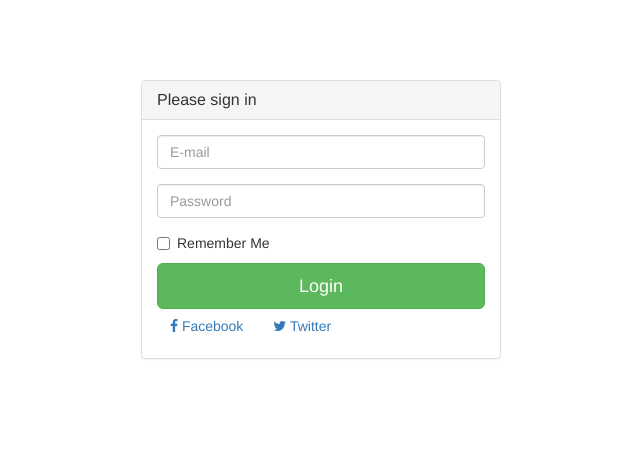
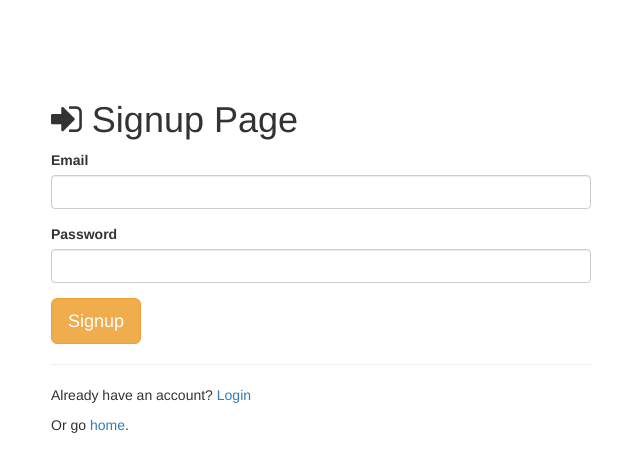
Before and after one commit to mmeisels/NSW-Transport-Maps, a Node server app: template views/signup.ejs in a window 1280 px wide. Shown: the top 472 px of the page, without its empty margins (319-959 px from the left). Run offline with Node 20, Linux system fonts and the light colour scheme; the template is opened without the code that fills it, so the values that code supplies are empty; some libraries are stand-ins or nearby versions.

Commit message:
Changed Sign In Screen

```diff
--- a/views/signup.ejs
+++ b/views/signup.ejs
@@ -2,7 +2,7 @@
 <!doctype html>
 <html>
 <head>
-	<title>Login Page</title>
+	<title>Node Authentication</title>
 	<link rel="stylesheet" href="//netdna.bootstrapcdn.com/bootstrap/3.0.2/css/bootstrap.min.css"> <!-- load bootstrap css -->
 	<link rel="stylesheet" href="//netdna.bootstrapcdn.com/font-awesome/4.0.3/css/font-awesome.min.css"> <!-- load fontawesome -->
 	<style>
@@ -11,37 +11,37 @@
 </head>
 <body>
 <div class="container">
-	    <div class="row vertical-offset-100">
-	    	<div class="col-md-4 col-md-offset-4">
-	    		<div class="panel panel-default">
-				  	<div class="panel-heading">
-				    	<h3 class="panel-title">Please sign in</h3>
-				 	</div>
-				  	<div class="panel-body">
-				    	<form accept-charset="UTF-8" role="form">
-	                    <fieldset>
+
+<div class="col-sm-6 col-sm-offset-3">
+
+	<h1><span class="fa fa-sign-in"></span> Signup Page</h1>
+
+	<!-- show any messages that come back with authentication -->
+	<% if (message.length > 0) { %>
+		<div class="alert alert-danger"><%= message %></div>
+	<% } %>
+
+	<!-- LOGIN FORM -->
+	<form action="/signup" method="post">
 		<div class="form-group">
-				    		    <input class="form-control" placeholder="E-mail" name="email" type="text">
+			<label>Email</label>
+			<input type="text" class="form-control" name="email">
 		</div>
 		<div class="form-group">
-				    			<input class="form-control" placeholder="Password" name="password" type="password" value="">
+			<label>Password</label>
+			<input type="password" class="form-control" name="password">
 		</div>
-				    		<div class="checkbox">
-				    	    	<label>
-				    	    		<input name="remember" type="checkbox" value="Remember Me"> Remember Me
-				    	    	</label>
+
+		<button type="submit" class="btn btn-warning btn-lg">Signup</button>
+	</form>
+
+	<hr>
+
+	<p>Already have an account? <a href="/login">Login</a></p>
+	<p>Or go <a href="/">home</a>.</p>
+
 </div>
-				    		<input class="btn btn-lg btn-success btn-block" type="submit" value="Login">
-				    	</fieldset>
-				      	</form>
-								<div class="social-buttons">
-									<a href="/auth/facebook" class="btn btn-fb"><i class="fa fa-facebook"></i> Facebook</a>
-									<a href="#" class="btn btn-tw"><i class="fa fa-twitter"></i> Twitter</a>
-								</div>
-				    </div>
-				</div>
-			</div>
-		</div>
+
 </div>
 </body>
 </html>
```
Also changed, not shown: views/account.ejs (+0 -8 lines), 1 other file. Lines whose indentation alone changed are shown as unchanged.
